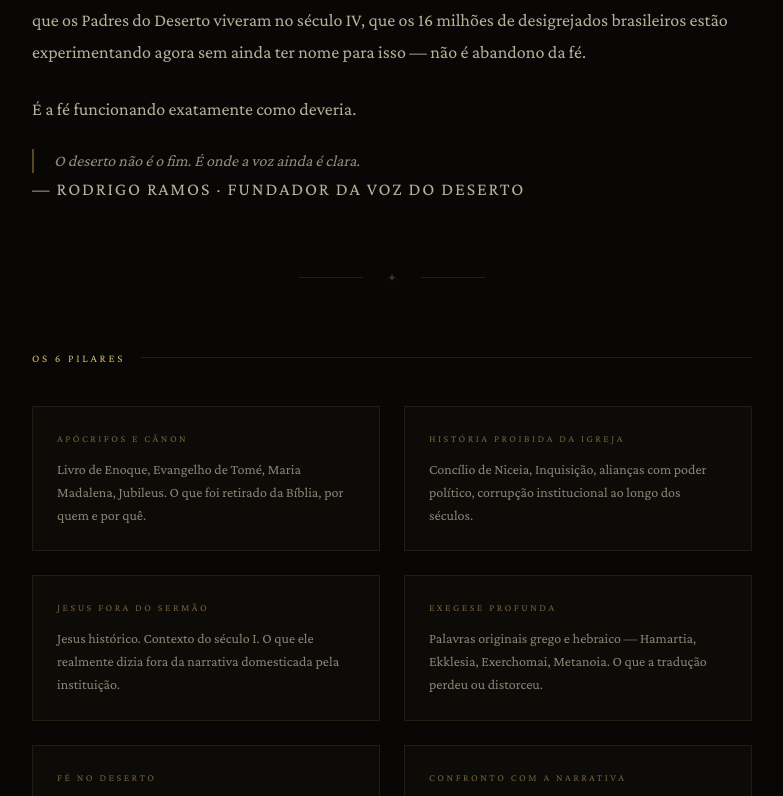
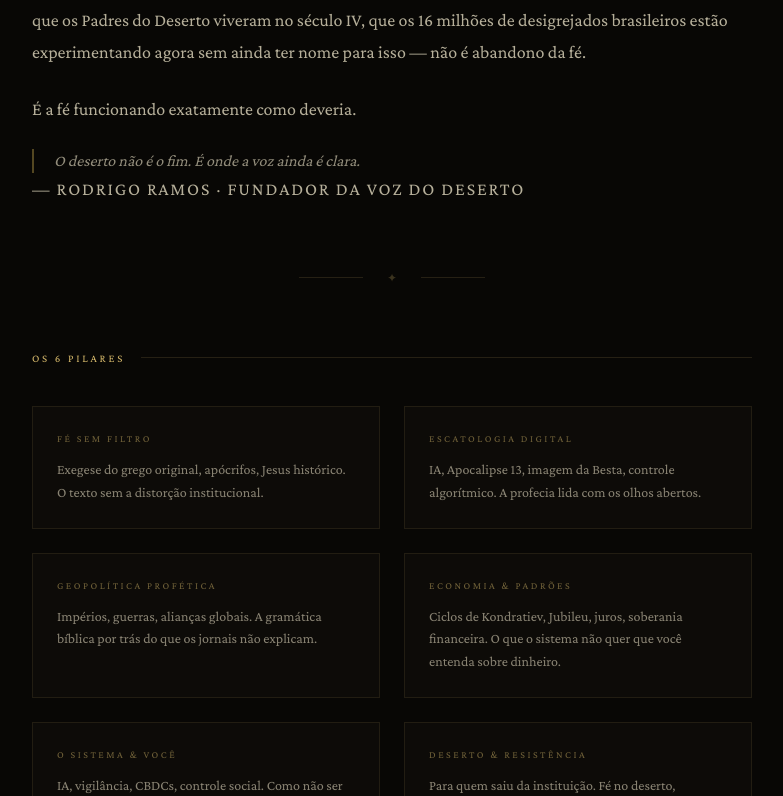
Before and after one commit to rodrigo-ramoss/Voz-do-Deserto, a Next.js app: page /sobre in a window 1280 px wide. Shown: the part 2004-2800 px from the top of the page, without its empty margins (248-1031 px from the left). Built offline with nearby package versions, Linux system fonts and the light colour scheme; no server answers; a web font is replaced by a local one.

Commit message:
Atualiza pilares e headline da seção Sobre

```diff
--- a/app/sobre/page.tsx
+++ b/app/sobre/page.tsx
@@ -10,8 +10,8 @@
  *      <h3> História Proibida ...
  *      <h3> Jesus fora do Sermão
  *      <h3> Exegese Profunda
- *      <h3> Fé no Deserto
- *      <h3> Confronto com a Narrativa
+ *      <h3> O Sistema & Você
+ *      <h3> Deserto & Resistência
  *    <h2> Onde me encontrar          ← antes era <p> (apenas visual)
  *
  * Cada <section> tem aria-labelledby apontando para seu heading,
@@ -35,39 +35,39 @@ export const metadata: Metadata = {
 const pillars = [
   {
     icon: "✦",
-    title: "Apócrifos e Cânon",
+    title: "Fé Sem Filtro",
     description:
-      "Livro de Enoque, Evangelho de Tomé, Maria Madalena, Jubileus. O que foi retirado da Bíblia, por quem e por quê.",
+      "Exegese do grego original, apócrifos, Jesus histórico. O texto sem a distorção institucional.",
   },
   {
     icon: "✦",
-    title: "História Proibida da Igreja",
+    title: "Escatologia Digital",
     description:
-      "Concílio de Niceia, Inquisição, alianças com poder político, corrupção institucional ao longo dos séculos.",
+      "IA, Apocalipse 13, imagem da Besta, controle algorítmico. A profecia lida com os olhos abertos.",
   },
   {
     icon: "✦",
-    title: "Jesus fora do Sermão",
+    title: "Geopolítica Profética",
     description:
-      "Jesus histórico. Contexto do século I. O que ele realmente dizia fora da narrativa domesticada pela instituição.",
+      "Impérios, guerras, alianças globais. A gramática bíblica por trás do que os jornais não explicam.",
   },
   {
     icon: "✦",
-    title: "Exegese Profunda",
+    title: "Economia & Padrões",
     description:
-      "Palavras originais grego e hebraico — Hamartia, Ekklesia, Exerchomai, Metanoia. O que a tradução perdeu ou distorceu.",
+      "Ciclos de Kondratiev, Jubileu, juros, soberania financeira. O que o sistema não quer que você entenda sobre dinheiro.",
   },
   {
     icon: "✦",
-    title: "Fé no Deserto",
+    title: "O Sistema & Você",
     description:
-      "Para quem está fora da instituição. Validação da jornada. O deserto bíblico como lugar de encontro com Deus.",
+      "IA, vigilância, CBDCs, controle social. Como não ser escravo do que está sendo construído agora.",
   },
   {
     icon: "✦",
-    title: "Confronto com a Narrativa",
+    title: "Deserto & Resistência",
     description:
-      "Dízimo não está no NT. PEC 5/2023. Aliança templo-política. Babilônia moderna. Apocalipse 18.",
+      "Para quem saiu da instituição. Fé no deserto, comunidade real, preparação prática para o que vem.",
   },
 ];
 
@@ -122,7 +122,7 @@ export default function SobrePage() {
             Rodrigo Ramos
           </h2>
           <p className="font-label text-[9px] uppercase tracking-[0.2em] text-muted">
-            Evangelista · Pesquisador · Voz do Deserto
+            Escritor · Pesquisador · Fundador da Voz do Deserto
           </p>
         </div>
       </section>
```
